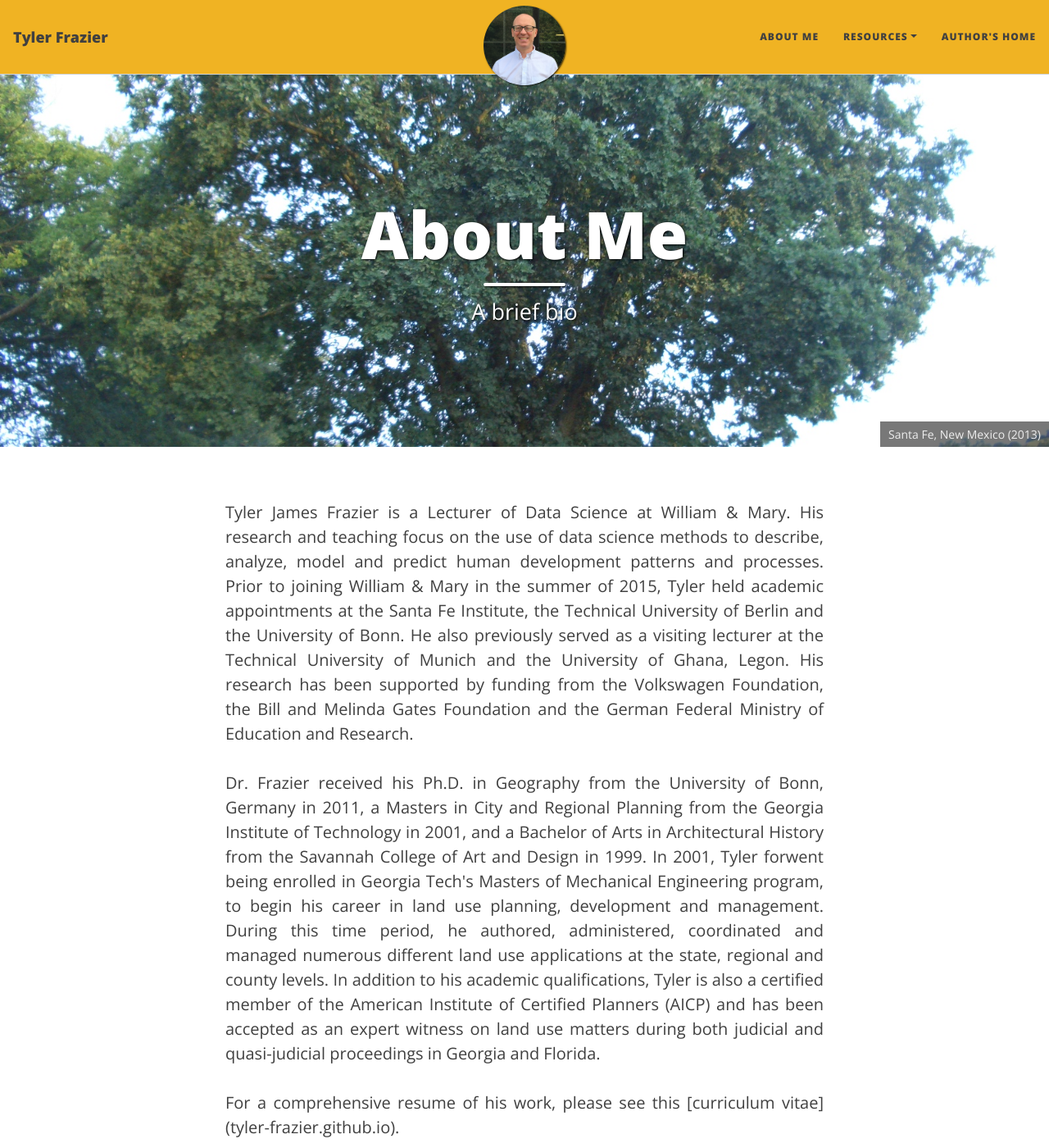
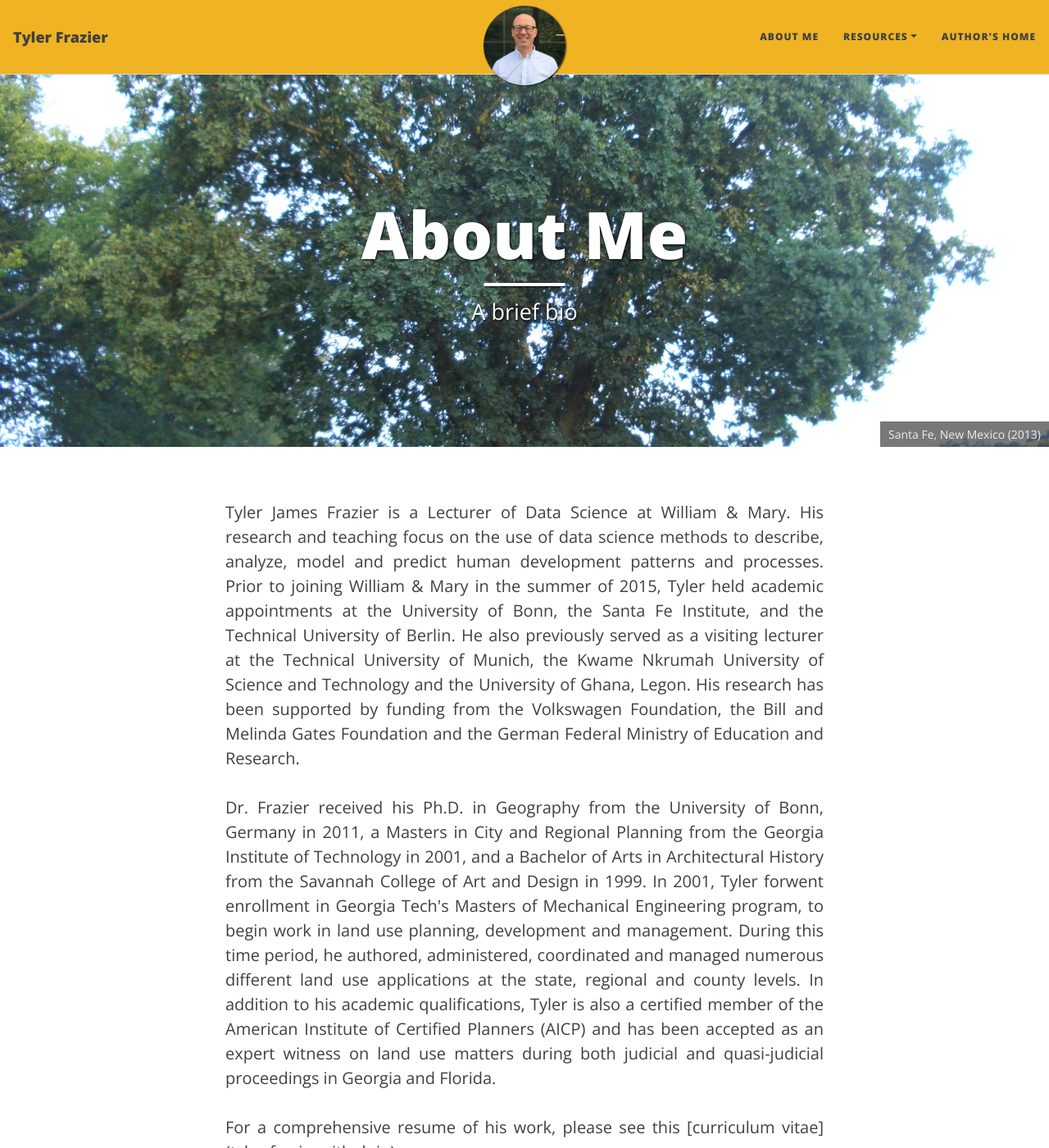
Before and after one commit to tyler-frazier/tyler-frazier.github.io, a Jekyll site: the page built from aboutme.md, in a window 1280 px wide and 1400 px high. Shown: the whole window at 82% size. Built offline with Jekyll 4.4.1, drawn with Linux system fonts in a browser that asks for light colours; nearby versions of some CDN libraries.

Commit message:
Update aboutme.md

```diff
--- a/aboutme.md
+++ b/aboutme.md
@@ -16,12 +16,12 @@
   margin-bottom: 15px;
   text-align: justify;">
 
-Tyler James Frazier is a Lecturer of Data Science at William & Mary.  His research and teaching focus on the use of data science methods to describe, analyze, model and predict human development patterns and processes.  Prior to joining William & Mary in the summer of 2015, Tyler held academic appointments at the Santa Fe Institute, the Technical University of Berlin and the University of Bonn. He also previously served as a visiting lecturer at the Technical University of Munich and the University of Ghana, Legon.  His research has been supported by funding from the Volkswagen Foundation, the Bill and Melinda Gates Foundation and the German Federal Ministry of Education and Research.
+Tyler James Frazier is a Lecturer of Data Science at William & Mary.  His research and teaching focus on the use of data science methods to describe, analyze, model and predict human development patterns and processes.  Prior to joining William & Mary in the summer of 2015, Tyler held academic appointments at the University of Bonn, the Santa Fe Institute, and the Technical University of Berlin. He also previously served as a visiting lecturer at the Technical University of Munich, the Kwame Nkrumah University of Science and Technology and the University of Ghana, Legon.  His research has been supported by funding from the Volkswagen Foundation, the Bill and Melinda Gates Foundation and the German Federal Ministry of Education and Research.
 
 <br>
 <br>
 
-Dr. Frazier received his Ph.D. in Geography from the University of Bonn, Germany in 2011, a Masters in City and Regional Planning from the Georgia Institute of Technology in 2001, and a Bachelor of Arts in Architectural History from the Savannah College of Art and Design in 1999.  In 2001, Tyler forwent being enrolled in Georgia Tech's Masters of Mechanical Engineering program, to begin his career in land use planning, development and management.  During this time period, he authored, administered, coordinated and managed numerous different land use applications at the state, regional and county levels.  In addition to his academic qualifications, Tyler is also a certified member of the American Institute of Certified Planners (AICP) and has been accepted as an expert witness on land use matters during both judicial and quasi-judicial proceedings in  Georgia and Florida.
+Dr. Frazier received his Ph.D. in Geography from the University of Bonn, Germany in 2011, a Masters in City and Regional Planning from the Georgia Institute of Technology in 2001, and a Bachelor of Arts in Architectural History from the Savannah College of Art and Design in 1999.  In 2001, Tyler forwent enrollment in Georgia Tech's Masters of Mechanical Engineering program, to begin work in land use planning, development and management.  During this time period, he authored, administered, coordinated and managed numerous different land use applications at the state, regional and county levels.  In addition to his academic qualifications, Tyler is also a certified member of the American Institute of Certified Planners (AICP) and has been accepted as an expert witness on land use matters during both judicial and quasi-judicial proceedings in Georgia and Florida.
 
 <br>
 <br>
```
